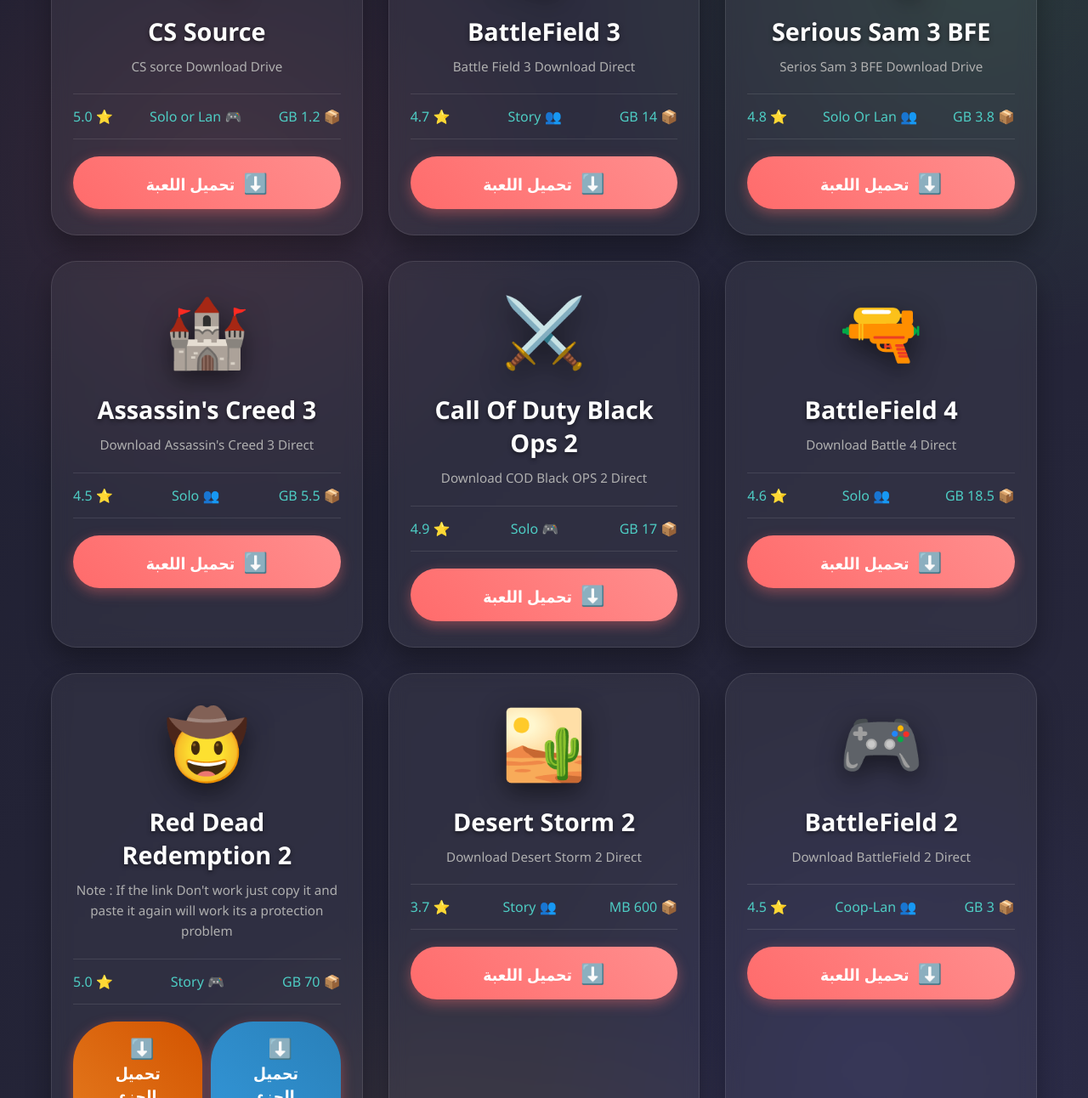
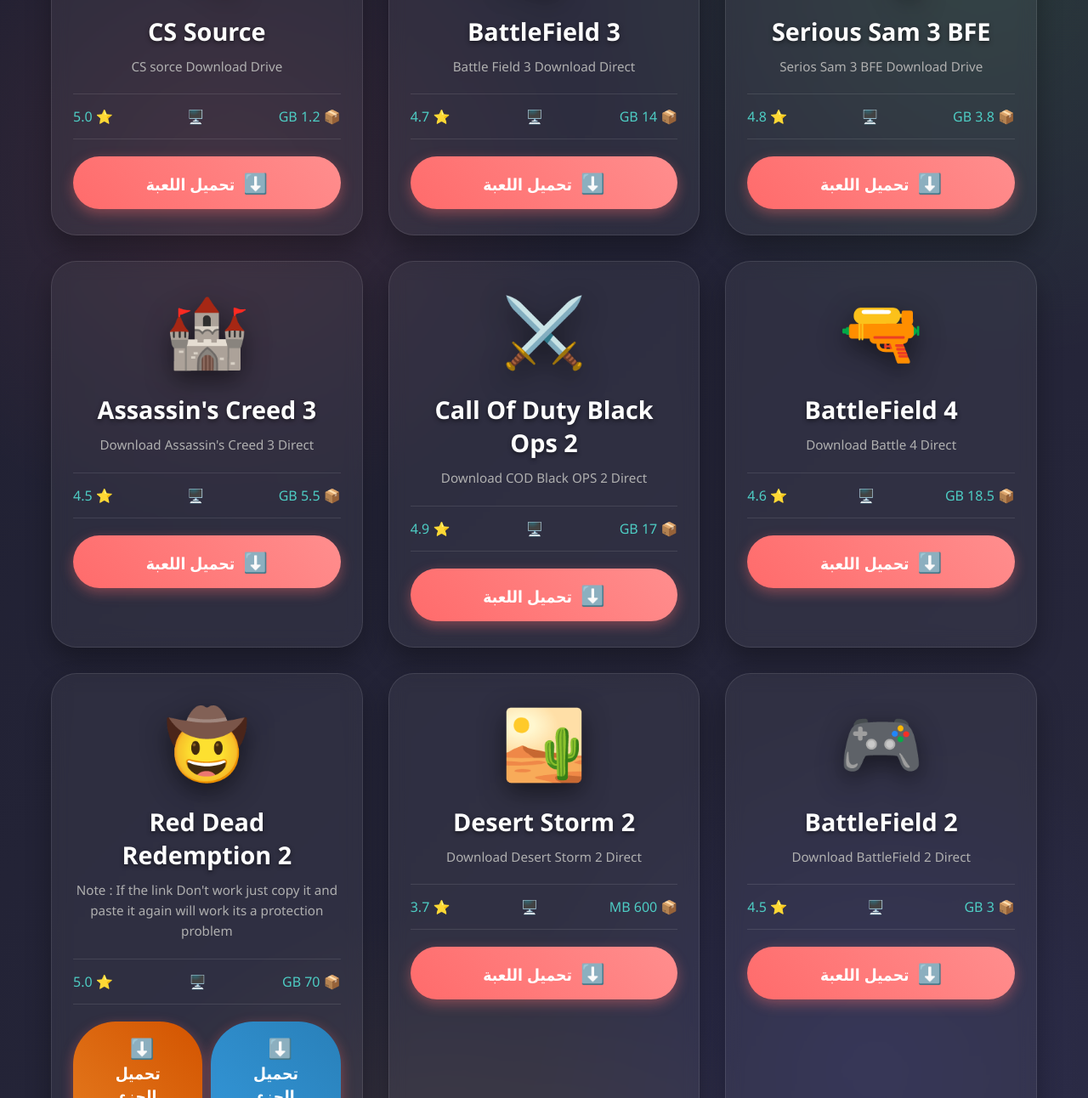
Before and after one commit to ue7g2ucaitxiwycigq/ue7g2ucatixiwycigq.github.io, a plain HTML site: page index.html in a window 1280 px wide. Shown: the part 568-1860 px from the top of the page at 85% size. Drawn offline with Linux system fonts and the light colour scheme.

Commit message:
Update index.html

```diff
--- a/index.html
+++ b/index.html
@@ -282,7 +282,7 @@
                     <p class="game-description">Serios Sam 3 BFE Download Drive</p>
                     <div class="game-meta">
                         <span>📦 3.8 GB</span>
-                        <span>👥 Solo Or Lan</span>
+                        <span> 🖥️ </span>
                         <span>⭐ 4.8</span>
                     </div>
                     <!-- رابط التحميل (غير فعال حالياً، استبدله برابط درايف) -->
@@ -296,7 +296,7 @@
                     <p class="game-description">Battle Field 3 Download Direct</p>
                     <div class="game-meta">
                         <span>📦 14 GB</span>
-                        <span>👥 Story</span>
+                        <span> 🖥️ </span>
                         <span>⭐ 4.7</span>
                     </div>
                     <a href="https://s3.uptogames.net/utg/Battlefield-3.rar" class="download-btn" target="_blank">تحميل اللعبة</a>
@@ -309,7 +309,7 @@
                     <p class="game-description">CS sorce Download Drive</p>
                     <div class="game-meta">
                         <span>📦 1.2 GB</span>
-                        <span>🎮 Solo or Lan</span>
+                        <span> 🖥️ </span>
                         <span>⭐ 5.0</span>
                     </div>
                     <a href="https://drive.google.com/file/d/0B-LgLfphl8NVUG42SnZ2WHl0LUU/view?usp=drivesdk&resourcekey=0-0ewv1sIbkMeRJJnIuO6B6Q" class="download-btn" target="_blank">تحميل اللعبة</a>
@@ -322,7 +322,7 @@
                     <p class="game-description">Download Battle 4 Direct</p>
                     <div class="game-meta">
                         <span>📦 18.5 GB</span>
-                        <span>👥 Solo </span>
+                        <span> 🖥️ </span>
                         <span>⭐ 4.6</span>
                     </div>
                     <a href="https://s3.uptogames.net/utg/Battlefield-4.rar" class="download-btn" target="_blank">تحميل اللعبة</a>
@@ -335,7 +335,7 @@
                     <p class="game-description">Download COD Black OPS 2 Direct</p>
                     <div class="game-meta">
                         <span>📦 17 GB</span>
-                        <span>🎮 Solo</span>
+                        <span> 🖥️ </span>
                         <span>⭐ 4.9</span>
                     </div>
                     <a href="https://s3.uptogames.net/utg/Call-of-Duty-Black-Ops-2.rar" class="download-btn" target="_blank">تحميل اللعبة</a>
@@ -348,7 +348,7 @@
                     <p class="game-description">Download Assassin's Creed 3 Direct</p>
                     <div class="game-meta">
                         <span>📦 5.5 GB</span>
-                        <span>👥 Solo</span>
+                        <span>🖥️</span>
                         <span>⭐ 4.5</span>
                     </div>
                     <a href="https://s3.uptogames.net/utg/Assassins-Creed-3.rar" class="download-btn" target="_blank">تحميل اللعبة</a>
@@ -361,7 +361,7 @@
                     <p class="game-description">Download BattleField 2 Direct </p>
                     <div class="game-meta">
                         <span>📦 3 GB </span>
-                        <span>👥 Coop-Lan </span>
+                        <span> 🖥️ </span>
                         <span>⭐ 4.5 </span>
                     </div>
                     <a href="https://s1.uptogames.net/utg1/Battlefield-2.rar" class="download-btn" target="_blank">تحميل اللعبة</a>
@@ -373,7 +373,7 @@
                         <p class="game-description">Download Desert Storm 2 Direct</p>
                         <div class="game-meta">
                             <span>📦 600 MB </span>
-                            <span>👥 Story </span>
+                            <span> 🖥️ </span>
                             <span>⭐ 3.7 </span>
                         </div>
                         <a href="https://s3.uptogames.net/utg/Conflict-Desert-Storm-2.rar" class="download-btn" target="_blank">تحميل اللعبة</a>
@@ -386,7 +386,7 @@
                         <p class="game-description">Note : If the link Don't work just copy it and paste it again will work its a protection problem</p>
                         <div class="game-meta">
                             <span>📦 70 GB </span>
-                            <span>🎮 Story </span>
+                            <span> 🖥️ </span>
                             <span>⭐ 5.0</span>
                         </div>
 
```
